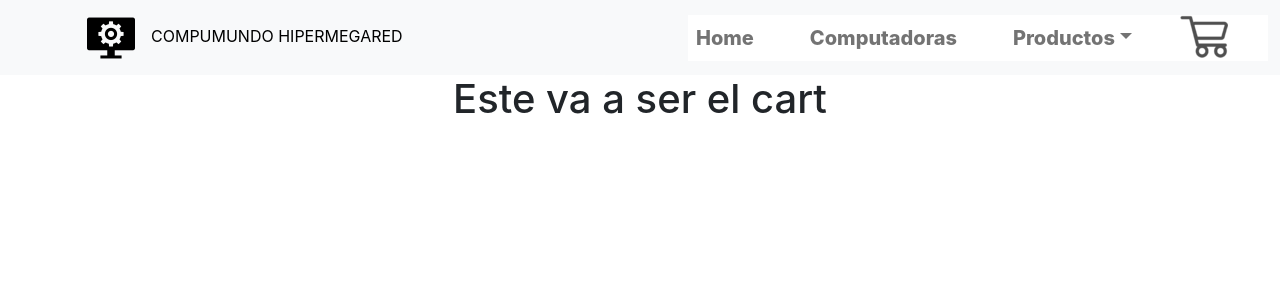
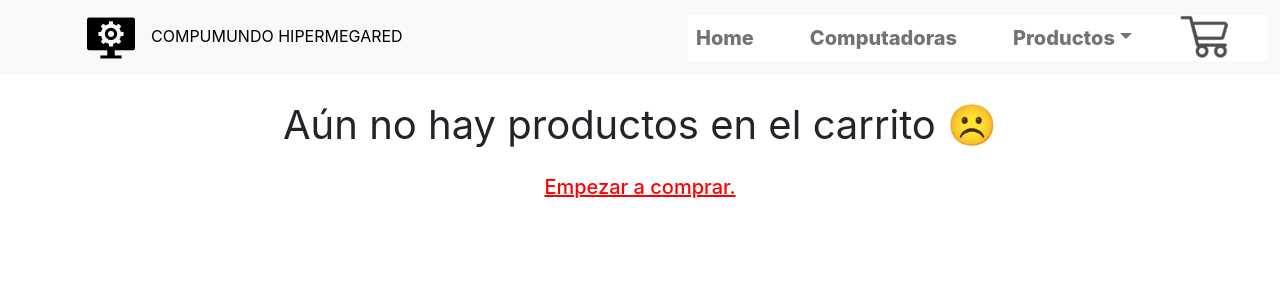
Before and after one commit to nahuelllp/compumundo_hipermegared, a React (Create React App) app: page /cart in a window 1280 px wide. Shown: the top 300 px of the page. Built offline with nearby package versions, Linux system fonts and the light colour scheme.

Commit message:
agregado cart y cartContext

```diff
--- a/src/App.js
+++ b/src/App.js
@@ -4,10 +4,13 @@ import ItemListContainer from './components/ItemListContainer/ItemListContainer'
 import ItemDetailContainer from './components/ItemDetailContainer/ItemDetailContainer';
 import { BrowserRouter, Routes, Route } from 'react-router-dom';
 import Cart from './components/Cart/Cart'
+import CartContextProvider from './components/Cart/CartContext';
+
 
 
 function App() {
   return (
+    <CartContextProvider>
       <BrowserRouter>
       <div>
           <NavBar />
@@ -39,6 +42,7 @@ function App() {
 
       </div>
       </BrowserRouter>
+    </CartContextProvider>
   );
 }
 
--- /dev/null
+++ b/src/components/Cart/Cart.css
@@ -0,0 +1,17 @@
+*{
+    list-style: none;
+    text-decoration: none;
+}
+.cart-titulo{
+    font-size: 40px;
+    margin: 20px 0px;
+}
+
+.cart-subtitulo{
+    color: red;
+    text-decoration: underline;
+}
+
+.botonTrash{
+    margin: 10px;
+}
--- a/src/components/Cart/Cart.js
+++ b/src/components/Cart/Cart.js
@@ -1,8 +1,39 @@
+import React, { useContext } from "react"
+import { CartContext } from "./CartContext"
+import { Link } from 'react-router-dom'
+import './Cart.css'
+import trash from '../../Assets/img/trash.png'
+
 export default function Cart() {
+  const { cart, limpiarCarrito, eliminarItem } = useContext(CartContext)
 
-  return(
+      return(
 
-      <h1 className="text-center"> Este va a ser el cart </h1>
-  )
+        <main>
 
+          {
+
+            cart.length == 0
+            ? <>
+                <p className="text-center cart-titulo">Aún no hay productos en el carrito ☹️</p>
+                <Link to="/"><h5 className="text-center cart-subtitulo">Empezar a comprar.</h5></Link>
+              </>
+            : <div className="cartlist">
+              <ul>
+                {
+                  cart.map(item => (
+                    <li key={item.id}>
+                      <h3>Producto: {item.titulo}</h3>
+                      <h3>Cantidad: {item.cantidad}</h3>
+                      <h3>Precio: ${item.precio}</h3>
+                      <button className="btn btn-danger btn-sm botonTrash" onClick={()=> eliminarItem(item.id)}><img src={trash} alt="logo" /></button>
+                    </li>
+                  ))
+                }
+                <button onClick={limpiarCarrito}>VACIAR</button>
+              </ul>
+            </div>
+          }
+        </main>
+      )
 }
--- /dev/null
+++ b/src/components/Cart/CartContext.js
@@ -0,0 +1,45 @@
+import { createContext, useState } from "react"
+
+export const CartContext = createContext([]) //creo el context
+
+const CartContextProvider = ({children}) => {
+
+    const [cart, setCart] = useState([]);
+
+    //agrega items al carrito
+    const addToCart = (cantidad, item) => {
+        if (isOnCart(item.id)) {
+            setCart(cart.filter(item => item.cantidad += cantidad)) //si ya está, lo sumo
+        } else {
+            setCart([...cart, {...item, cantidad}]); //si no está, lo agrego
+        }
+    }
+
+
+    console.log(cart)
+
+    const isOnCart = (id) =>{
+        const alerta = cart.some((producto) => producto.id === id)
+        return alerta;
+    }
+
+
+    const limpiarCarrito = () => {  //funcion para limpiar todo el carrito
+        setCart([])
+    }
+
+    const eliminarItem = (id) => {  //funcion para eliminar solo un item del carrito
+        setCart(cart.filter(item => item.id != id))
+    }
+
+
+    return(
+        <CartContext.Provider value={{cart, setCart, addToCart, limpiarCarrito, eliminarItem}}>
+            {children}
+        </CartContext.Provider>
+    )
+
+}
+
+
+export default CartContextProvider;
--- a/src/components/ItemDetail/ItemDetail.js
+++ b/src/components/ItemDetail/ItemDetail.js
@@ -1,17 +1,20 @@
-import { useState } from 'react'
+import { useContext, useState } from 'react'
 import ItemCount from '../ItemCount/ItemCount';
 import './ItemDetail.css'
 import { Link } from 'react-router-dom'
+import { CartContext } from '../Cart/CartContext';
 
-export default function ItemDetail( { item }) {
+export default function ItemDetail( { item } ) {
 
-    const [itemAmount, setItemAmount] = useState();
+    const [showButton, setShowButton] = useState(false);
+    const {addToCart, cart} = useContext(CartContext) //importo el hook y el nombre del contexto
 
-    function onAddItem(newItemCount) {
-        console.log(newItemCount)
-        setItemAmount(newItemCount);
+    function onAddItem(cantidad) {
+        //console.log(newItemCount)
+        setShowButton(true);
+        addToCart(cantidad, item);
+    }
 
-    }
 
 
 
@@ -35,7 +38,7 @@ export default function ItemDetail( { item }) {
                         <h5 className="card-text">Precio: ${item.precio} </h5>
 
                         {
-                            !itemAmount ?
+                            !showButton ?
                             <ItemCount stock={8} initial={1} onAdd={onAddItem} /> :
                             <Link to="/cart"><button className='btn btn-success'>Ir al carrito</button></Link>
                         }
```
Also changed, not shown: src/Assets/img/trash.png (added). Lines whose indentation alone changed are shown as unchanged.
